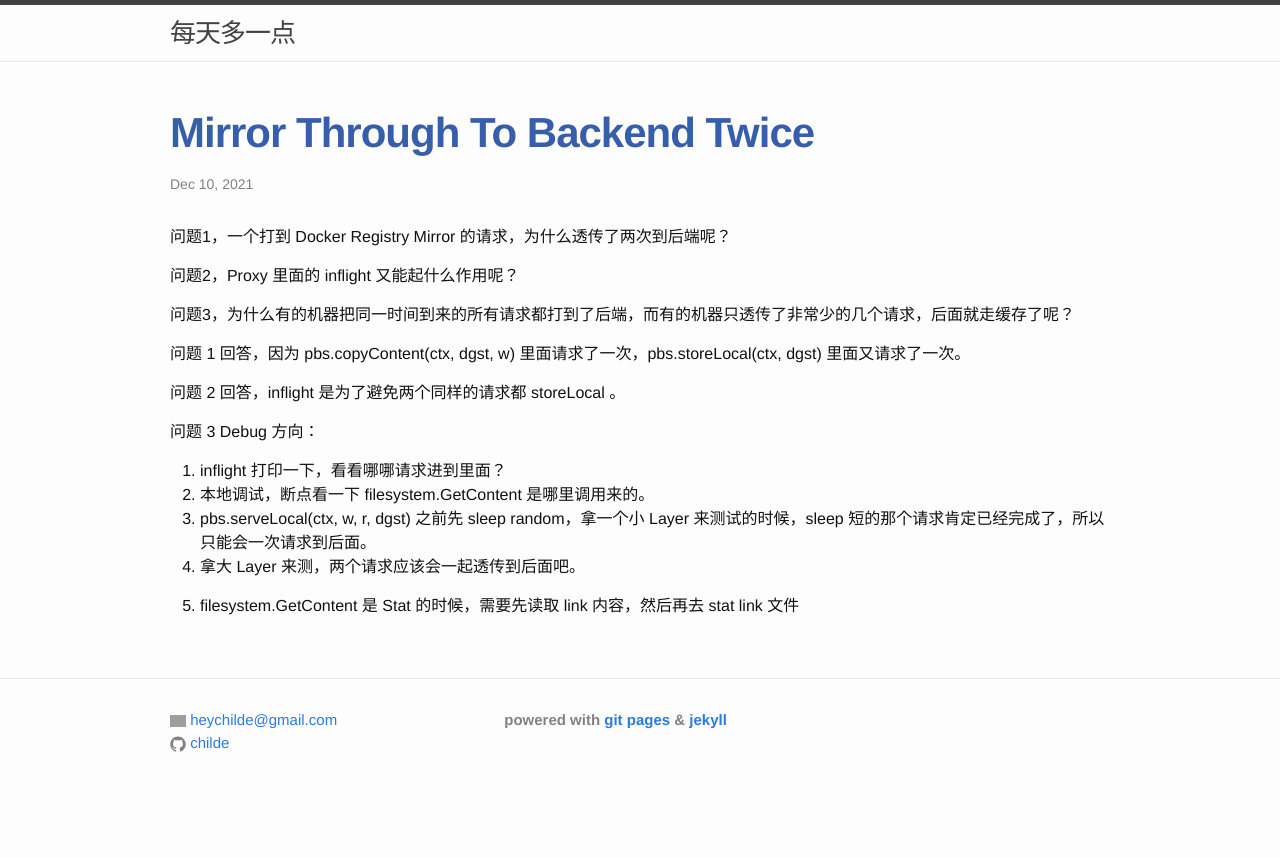
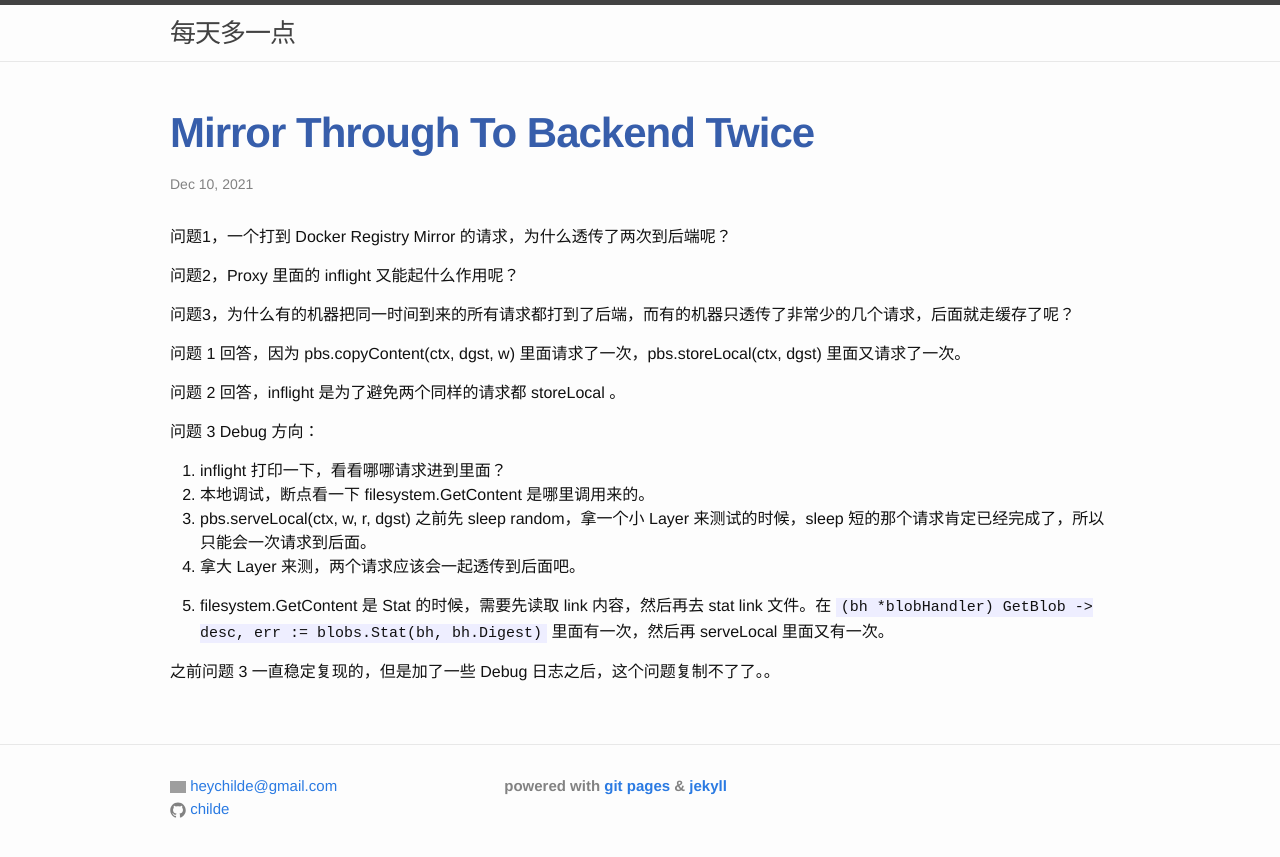
Before and after one commit to childe/gitcommit.today, a Jekyll site: the page built from _posts/2021-12-11-mirror-through-to-backend-twice.md, in a window 1280 px wide. Shown: the top 857 px of the page. Built offline with Jekyll 4.4.1, drawn with Linux system fonts in a browser that asks for light colours; our own code applies the rules of GitHub Pages for plain Markdown files; grey boxes are pictures that could not be loaded.

Commit message:
modified:   _posts/2021-12-11-mirror-through-to-backend-twice.md

```diff
--- a/_posts/2021-12-11-mirror-through-to-backend-twice.md
+++ b/_posts/2021-12-11-mirror-through-to-backend-twice.md
@@ -23,4 +23,6 @@ date: 2021-12-11T00:58:45+0800
 4. 拿大 Layer 来测，两个请求应该会一起透传到后面吧。
 
 
-2. filesystem.GetContent 是 Stat 的时候，需要先读取 link 内容，然后再去 stat link 文件
+2. filesystem.GetContent 是 Stat 的时候，需要先读取 link 内容，然后再去 stat link 文件。在 `(bh *blobHandler) GetBlob -> desc, err := blobs.Stat(bh, bh.Digest)` 里面有一次，然后再 serveLocal 里面又有一次。
+
+之前问题 3 一直稳定复现的，但是加了一些 Debug 日志之后，这个问题复制不了了。。
```
